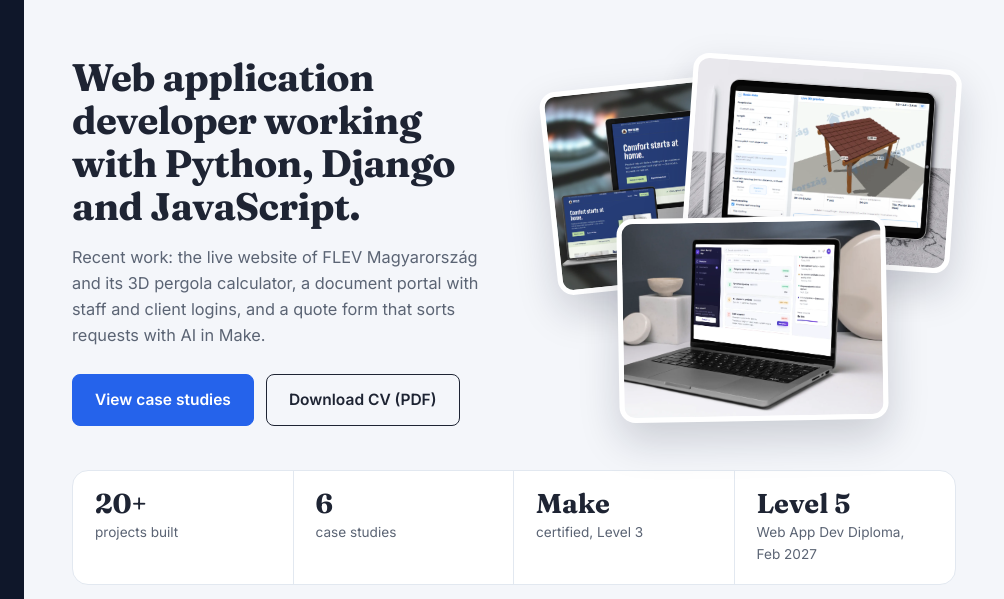
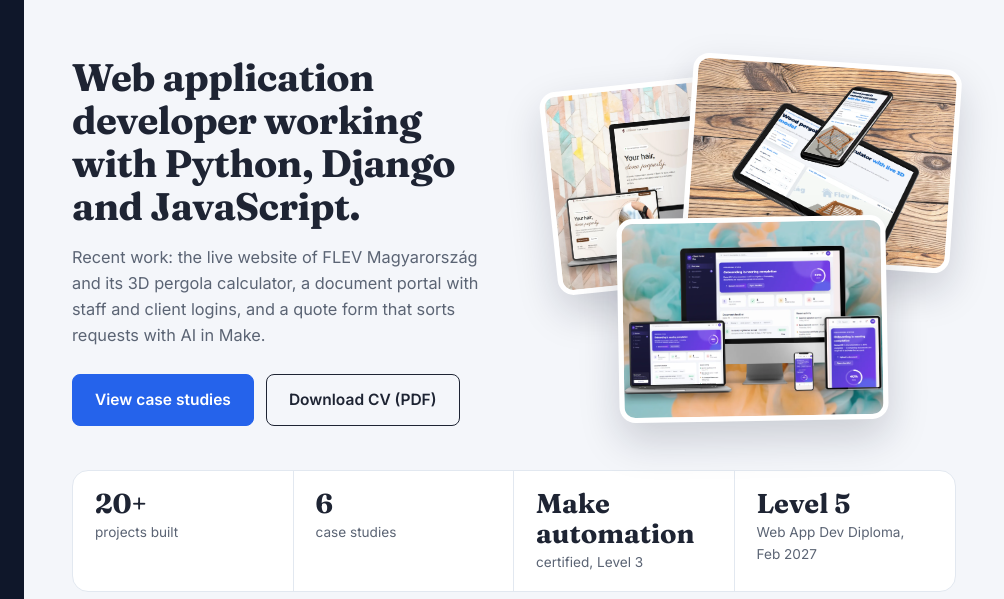
Before and after one commit to Anasztazia12/portfolio, a plain HTML site: page index.html in a window 1280 px wide. Shown: the top 599 px of the page, 276-1280 px from the left. Drawn offline with Linux system fonts and the light colour scheme.

Commit message:
Update project showcase and improve descriptions in the portfolio

```diff
--- a/index.html
+++ b/index.html
@@ -67,14 +67,14 @@
                 </div>
             </div>
             <div class="intro-shots" aria-label="Three of my projects">
-                <a class="shot shot-1" href="case-studies/northline-automation.html"><img src="assets/images/plumber-responsive-devices-mockup.webp" alt="Northline Gas &amp; Heating website on several devices"><span>Northline automation</span></a>
-                <a class="shot shot-2" href="case-studies/pergola-calculator.html"><img src="assets/images/pergola2-mockup.webp" alt="Pergola Calculator with its live 3D model on a tablet"><span>Pergola Calculator</span></a>
-                <a class="shot shot-3" href="case-studies/client-portal.html"><img src="assets/images/client-portal-laptop-checklist.webp" alt="Client Portal document checklist on a laptop"><span>Client Portal</span></a>
+                <a class="shot shot-1" href="case-studies/anne-hair-studio.html"><img src="assets/images/hair-responsive-devices-mockup.webp" alt="Anne Hair Studio website on several devices"><span>Anne Hair Studio</span></a>
+                <a class="shot shot-2" href="case-studies/pergola-calculator.html"><img src="assets/images/pergola-mockup2.webp" alt="Pergola Calculator with its live 3D model on a tablet and phone"><span>Pergola Calculator</span></a>
+                <a class="shot shot-3" href="case-studies/client-portal.html"><img src="assets/images/client-portal-responsive-devices-mockup.webp" alt="Client Portal on several devices"><span>Client Portal</span></a>
             </div>
             <ul class="intro-stats">
                 <li><strong>20+</strong><span>projects built</span></li>
                 <li><strong>6</strong><span>case studies</span></li>
-                <li><strong>Make</strong><span>certified, Level 3</span></li>
+                <li><strong>Make automation</strong><span>certified, Level 3</span></li>
                 <li><strong>Level 5</strong><span>Web App Dev Diploma, <span class="nowrap">Feb 2027</span></span></li>
             </ul>
         </section>
```
